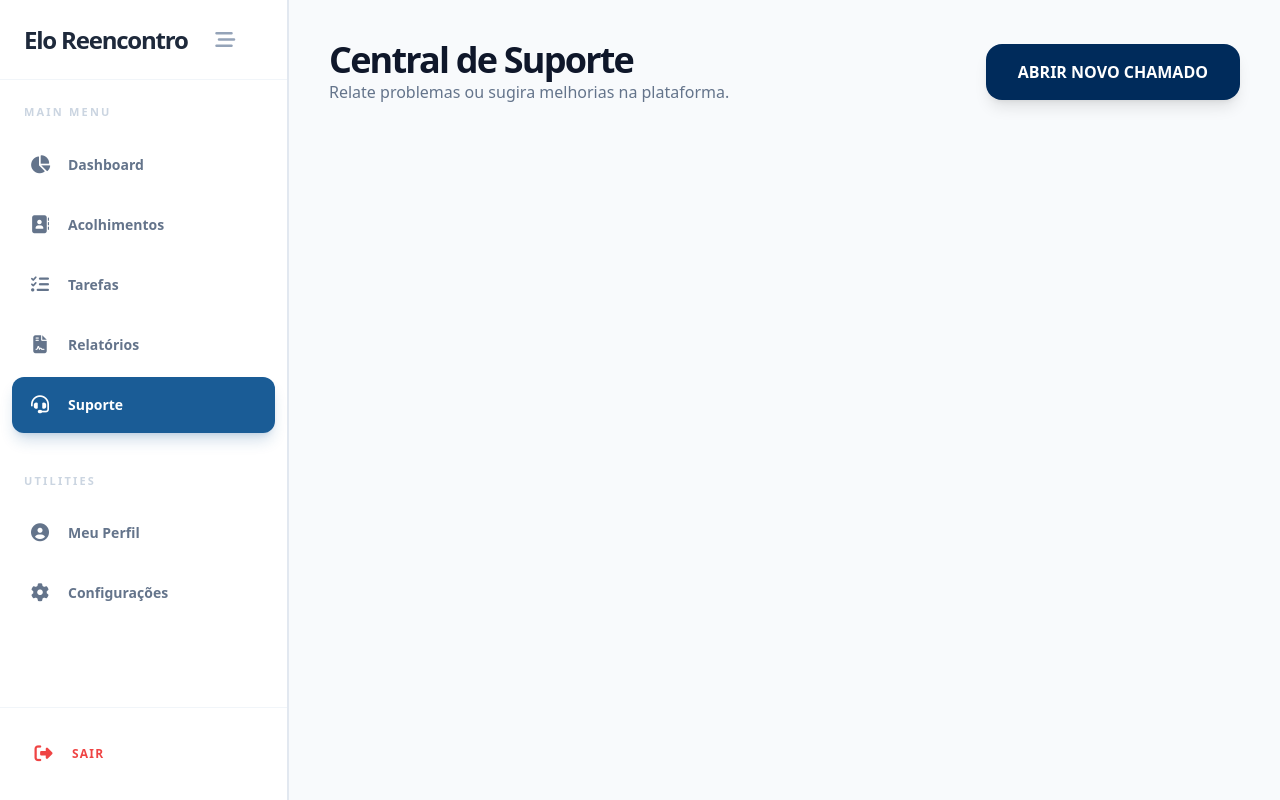
After one commit to guibatist/elo-reencontro-crm, a Flask app: page /workbench/chamados in a window 1280 px wide. The commit adds this page. Run offline with Flask 3, Linux system fonts and the light colour scheme; the visitor is signed in with stand-in values (Sample User, id 1); data that the repository does not hold is empty; some libraries are stand-ins or nearby versions.

Commit message:
feat: implementa sistema de chamados e estrutura de configurações

```diff
--- a/app.py
+++ b/app.py
@@ -11,6 +11,8 @@ import io
 import uuid
 import openpyxl
 from openpyxl.styles import Font, PatternFill, Alignment
+from werkzeug.utils import secure_filename
+
 
 
 load_dotenv()
@@ -19,6 +21,11 @@ app = Flask(__name__)
 app.config['SQLALCHEMY_DATABASE_URI'] = os.getenv('DATABASE_URL')
 app.config['SECRET_KEY'] = os.getenv('SECRET_KEY', 'elo-secret-123')
 app.config['SQLALCHEMY_TRACK_MODIFICATIONS'] = False
+
+# Configuração de Upload (Crie a pasta 'uploads' no seu projeto)
+UPLOAD_FOLDER = 'static/uploads/chamados'
+os.makedirs(UPLOAD_FOLDER, exist_ok=True)
+app.config['UPLOAD_FOLDER'] = UPLOAD_FOLDER
 
 db = SQLAlchemy(app)
 login_manager = LoginManager(app)
@@ -114,6 +121,18 @@ class Atividade(db.Model):
 def load_user(user_id):
     return db.session.get(Usuario, int(user_id))
 
+class Chamado(db.Model):
+    __tablename__ = 'chamado'
+    id = db.Column(db.Integer, primary_key=True)
+    usuario_id = db.Column(db.Integer, db.ForeignKey('usuarios.id'))
+    tipo = db.Column(db.String(50)) # Bug, Sugestão, Outros
+    assunto = db.Column(db.String(100))
+    descricao = db.Column(db.Text)
+    anexo = db.Column(db.String(255))
+    status = db.Column(db.String(20), default='Aberto') # Aberto, Em Análise, Resolvido
+    data_criacao = db.Column(db.DateTime, default=db.func.current_timestamp())
+
+    usuario = db.relationship('Usuario', backref='chamados')
 
 # ==========================================
 # 2. ROTAS INSTITUCIONAIS (PÚBLICO)
@@ -601,6 +620,43 @@ def relatorios():
     # Retorno Padrão (Entrada Inicial na Página)
     return render_template('crm/relatorios.html', mapa=MAPA_CAMPOS, resultados=None)
 
+# --- ROTAS DE CHAMADOS ---
+@app.route('/workbench/chamados')
+@login_required
+def chamados():
+    if current_user.role == 'admin':
+        meus_chamados = Chamado.query.order_by(Chamado.data_creacao.desc()).all()
+    else:
+        meus_chamados = Chamado.query.filter_by(usuario_id=current_user.id).order_by(Chamado.data_criacao.desc()).all()
+    return render_template('crm/chamados.html', chamados=meus_chamados)
+
+@app.route('/workbench/chamados/novo', methods=['POST'])
+@login_required
+def novo_chamado():
+    arquivo = request.files.get('anexo')
+    nome_arquivo = None
+
+    if arquivo and arquivo.filename != '':
+        nome_arquivo = secure_filename(f"{uuid.uuid4().hex[:8]}_{arquivo.filename}")
+        arquivo.save(os.path.join(app.config['UPLOAD_FOLDER'], nome_arquivo))
+
+    novo = Chamado(
+        usuario_id = current_user.id,
+        tipo = request.form.get('tipo'),
+        assunto = request.form.get('assunto'),
+        descricao = request.form.get('descricao'),
+        anexo = nome_arquivo
+    )
+    db.session.add(novo)
+    db.session.commit()
+    return redirect(url_for('chamados'))
+
+# --- ROTA DE CONFIGURAÇÕES ---
+@app.route('/workbench/configuracoes')
+@login_required
+def configuracoes():
+    return render_template('crm/configuracoes.html')
+
 @app.route('/logout')
 def logout():
     logout_user()
--- /dev/null
+++ b/templates/crm/chamados.html
@@ -0,0 +1,73 @@
+{% extends 'crm/base.html' %}
+{% block content %}
+<div class="p-10" x-data="{ openModal: false }">
+    <header class="flex justify-between items-center mb-10">
+        <div>
+            <h1 class="text-4xl font-black text-slate-900 tracking-tighter">Central de Suporte</h1>
+            <p class="text-slate-500 font-medium">Relate problemas ou sugira melhorias na plataforma.</p>
+        </div>
+        <button @click="openModal = true" class="bg-elo-navy text-white px-8 py-4 rounded-2xl font-black hover:bg-elo-blue transition shadow-lg">
+            ABRIR NOVO CHAMADO
+        </button>
+    </header>
+
+    <div class="grid grid-cols-1 gap-4">
+        {% for c in chamados %}
+        <div class="bg-white p-6 rounded-2xl border border-slate-200 shadow-sm flex items-center justify-between">
+            <div class="flex items-center gap-6">
+                <div class="w-12 h-12 rounded-xl flex items-center justify-center {% if c.status == 'Aberto' %} bg-orange-100 text-orange-600 {% elif c.status == 'Resolvido' %} bg-green-100 text-green-600 {% else %} bg-blue-100 text-blue-600 {% endif %}">
+                    <i class="fa-solid {% if c.tipo == 'Bug' %} fa-bug {% else %} fa-lightbulb {% endif %}"></i>
+                </div>
+                <div>
+                    <h3 class="font-black text-slate-900">{{ c.assunto }}</h3>
+                    <p class="text-xs text-slate-500">{{ c.data_criacao.strftime('%d/%m/%Y %H:%M') }} • ID #{{ c.id }}</p>
+                </div>
+            </div>
+
+            <div class="flex items-center gap-8">
+                <span class="px-4 py-1 rounded-full text-[10px] font-black uppercase border {% if c.status == 'Aberto' %} border-orange-200 text-orange-600 {% else %} border-green-200 text-green-600 {% endif %}">
+                    {{ c.status }}
+                </span>
+                {% if c.anexo %}
+                <a href="/static/uploads/chamados/{{ c.anexo }}" target="_blank" class="text-slate-400 hover:text-elo-blue transition">
+                    <i class="fa-solid fa-paperclip text-xl"></i>
+                </a>
+                {% endif %}
+            </div>
+        </div>
+        {% endfor %}
+    </div>
+
+    <div x-show="openModal" class="fixed inset-0 z-50 flex items-center justify-center bg-slate-900/60 backdrop-blur-sm p-4">
+        <div class="bg-white w-full max-w-lg rounded-[2.5rem] p-10 shadow-2xl" @click.away="openModal = false">
+            <h2 class="text-2xl font-black text-slate-900 mb-6">Como podemos ajudar?</h2>
+            <form action="/workbench/chamados/novo" method="POST" enctype="multipart/form-data" class="space-y-4">
+                <div>
+                    <label class="block text-xs font-black text-slate-400 uppercase mb-2">Tipo</label>
+                    <select name="tipo" class="w-full p-4 bg-slate-50 border border-slate-200 rounded-xl outline-none">
+                        <option value="Bug">Problema na Plataforma (Bug)</option>
+                        <option value="Sugestão">Sugestão de Melhoria</option>
+                        <option value="Outros">Dúvidas / Outros</option>
+                    </select>
+                </div>
+                <div>
+                    <label class="block text-xs font-black text-slate-400 uppercase mb-2">Assunto Rápido</label>
+                    <input type="text" name="assunto" required class="w-full p-4 bg-slate-50 border border-slate-200 rounded-xl outline-none">
+                </div>
+                <div>
+                    <label class="block text-xs font-black text-slate-400 uppercase mb-2">Descrição Detalhada</label>
+                    <textarea name="descricao" rows="4" class="w-full p-4 bg-slate-50 border border-slate-200 rounded-xl outline-none"></textarea>
+                </div>
+                <div>
+                    <label class="block text-xs font-black text-slate-400 uppercase mb-2">Anexo (Print/PDF)</label>
+                    <input type="file" name="anexo" class="w-full text-sm text-slate-500 file:mr-4 file:py-2 file:px-4 file:rounded-full file:border-0 file:text-xs file:font-black file:bg-elo-navy file:text-white hover:file:bg-elo-blue">
+                </div>
+                <div class="pt-6 flex gap-4">
+                    <button type="button" @click="openModal = false" class="flex-1 py-4 font-bold text-slate-500">Cancelar</button>
+                    <button type="submit" class="flex-1 py-4 bg-elo-navy text-white rounded-2xl font-black">ENVIAR</button>
+                </div>
+            </form>
+        </div>
+    </div>
+</div>
+{% endblock %}
--- a/templates/crm/sidebar.html
+++ b/templates/crm/sidebar.html
@@ -24,9 +24,9 @@
                 <template x-for="item in [
                     { name: 'Dashboard', icon: 'fa-chart-pie', url: '/workbench/dashboard' },
                     { name: 'Acolhimentos', icon: 'fa-address-book', url: '/workbench/acolhimentos' },
-                    { name: 'Calendário', icon: 'fa-calendar-days', url: '/workbench/calendario' },
                     { name: 'Tarefas', icon: 'fa-list-check', url: '/workbench/tarefas' },
-                    { name: 'Relatórios', icon: 'fa-file-contract', url: '/workbench/relatorios' }
+                    { name: 'Relatórios', icon: 'fa-file-contract', url: '/workbench/relatorios' },
+                    { name: 'Suporte', icon: 'fa-headset', url: '/workbench/chamados' }
                 ]">
                     <a :href="item.url"
                        class="flex items-center gap-4 px-4 py-3.5 rounded-xl font-bold text-sm transition-all duration-200 group relative"
```
Also changed, not shown: templates/crm/configuracoes.html (added, +40 -0 lines), static/uploads/chamados/f4a94dc9_Screenshot_2026-05-13_09.04.55.png (added).
